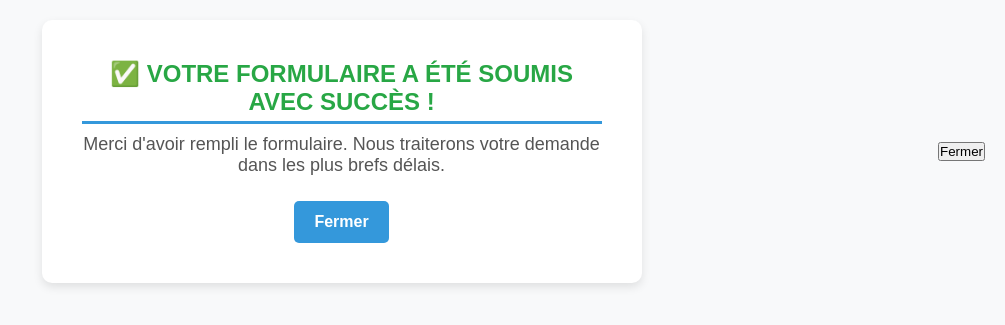
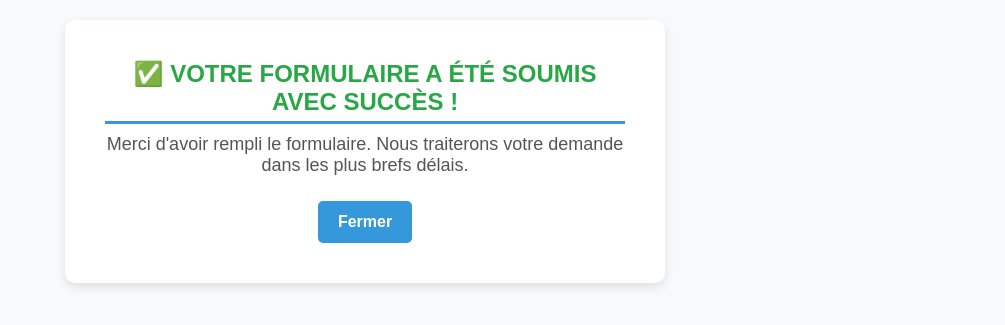
Before and after one commit to Pablo5Berriz/Formulaire-impots, a website: page public/confirmation.html in a window 1280 px wide. Shown: the part 249-574 px from the top of the page, without its empty margins (275-1280 px from the left). Drawn offline with Linux system fonts and the light colour scheme.

Commit message:
Update confirmation.html

```diff
--- a/public/confirmation.html
+++ b/public/confirmation.html
@@ -16,8 +16,6 @@
             <button onclick="fermerFenetre()" class="btn-primary" style="margin-top: 25px;">Fermer</button>
         </div>
 
-        <button onclick="fermerFenetre()">Fermer</button>
-
         <script>
             function fermerFenetre() {
                 alert("Veuillez fermer cet onglet manuellement.");
```
